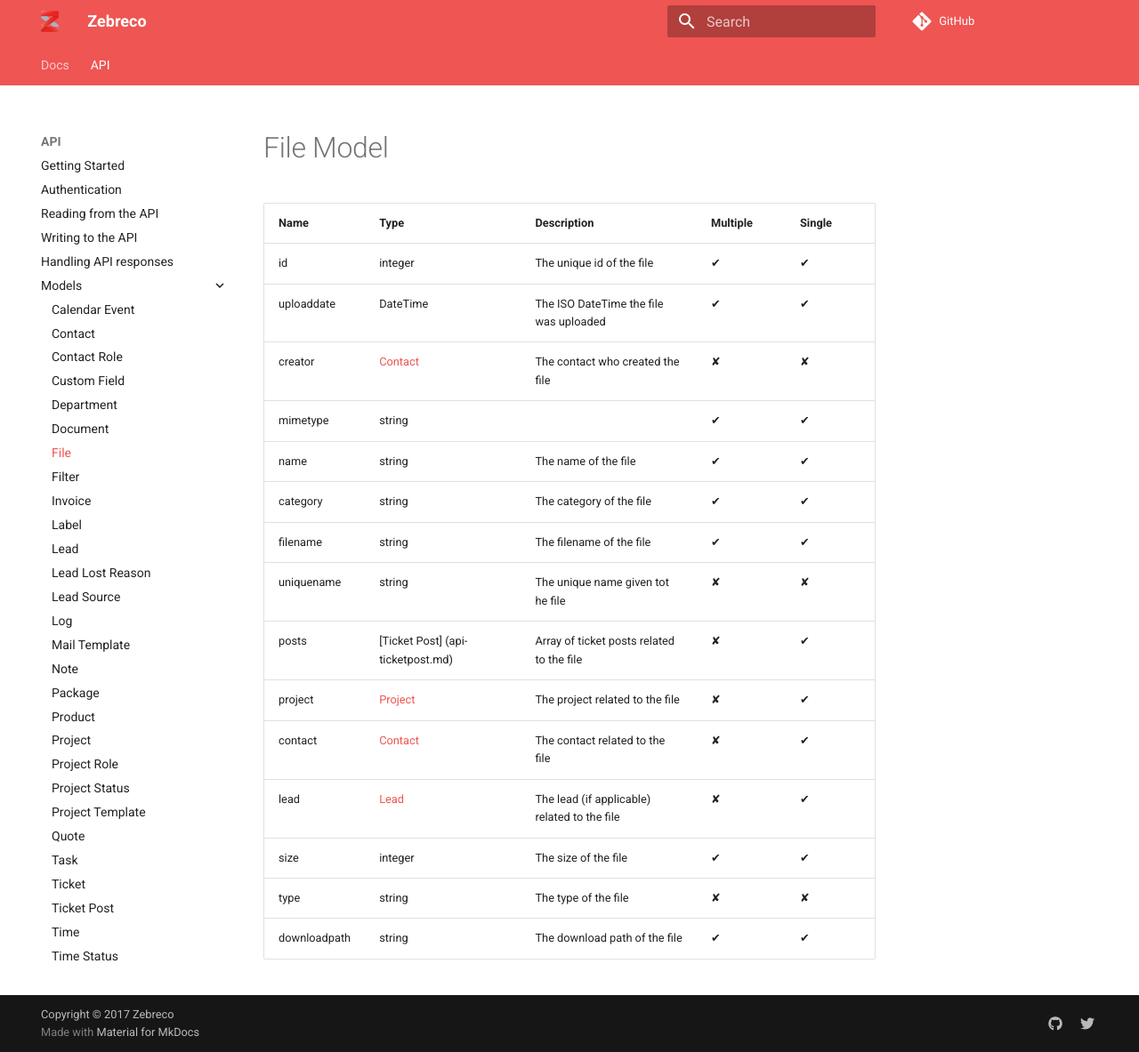
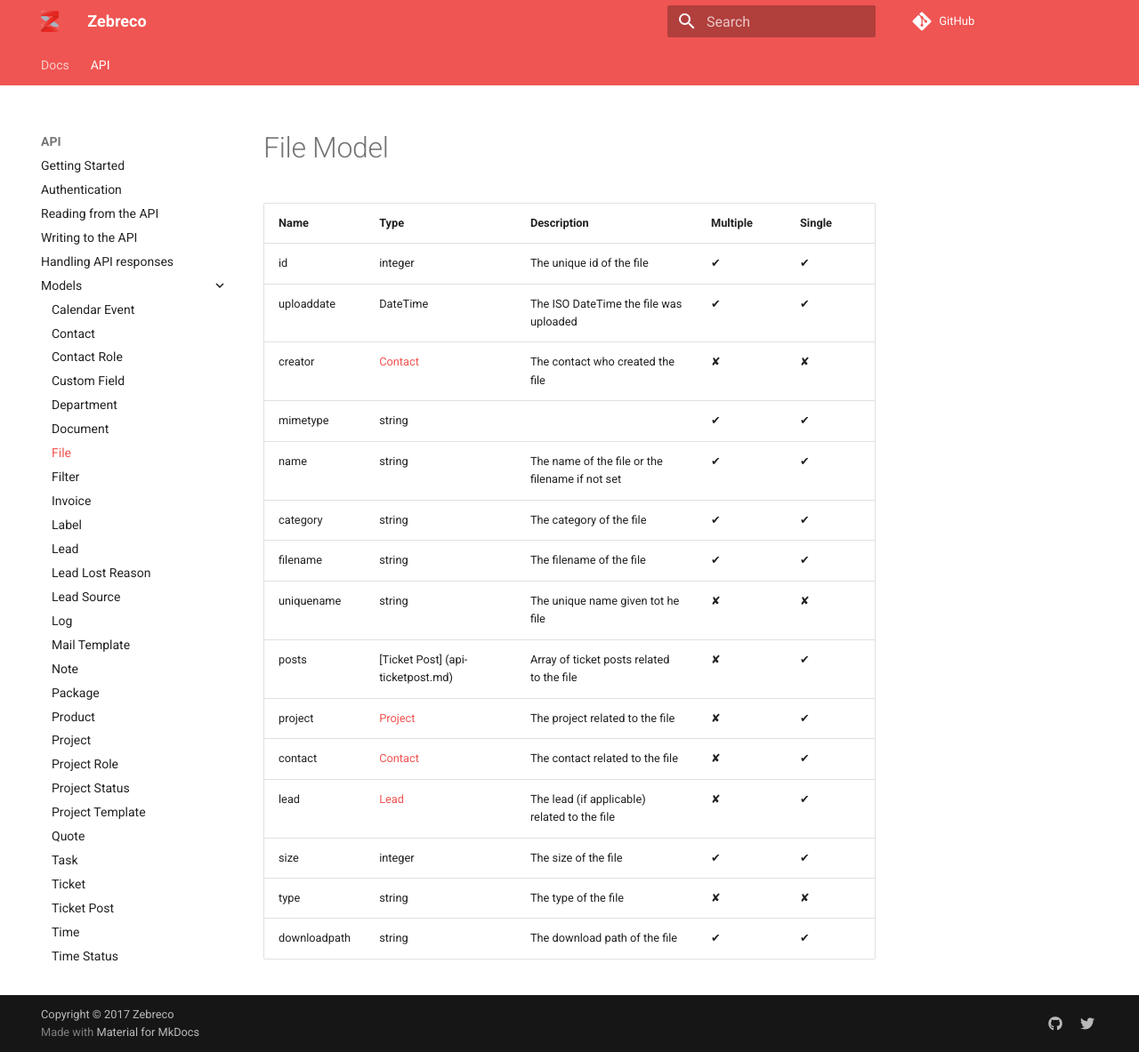
Before and after one commit to zebreco/documentation, an MkDocs documentation site: the page built from docs/api/api-file.md, in a window 1280 px wide and 1183 px high. Shown: the whole window at 89% size. Built offline with MkDocs 1.6.1 and Material for MkDocs 9.7.7, drawn with Linux system fonts in a browser that asks for light colours; comment, search, counter and statistics services are not loaded; old or Windows-style settings are respelled for this version of MkDocs.

```diff
--- a/docs/api/api-file.md
+++ b/docs/api/api-file.md
@@ -6,7 +6,7 @@
 | uploaddate    | DateTime                          | The ISO DateTime the file was uploaded        |    ✔     |   ✔    |
 | creator       | [Contact](api-contact.md)         | The contact who created the file              |    ✘     |   ✘    |
 | mimetype      | string                            |                                               |    ✔     |   ✔    |
-| name          | string                            | The name of the file                          |    ✔     |   ✔    |
+| name          | string                            | The name of the file or the filename if not set |    ✔     |   ✔    |
 | category      | string                            | The category of the file                      |    ✔     |   ✔    |
 | filename      | string                            | The filename of the file                      |    ✔     |   ✔    |
 | uniquename    | string                            | The unique name given tot he file             |    ✘     |   ✘    |
```
